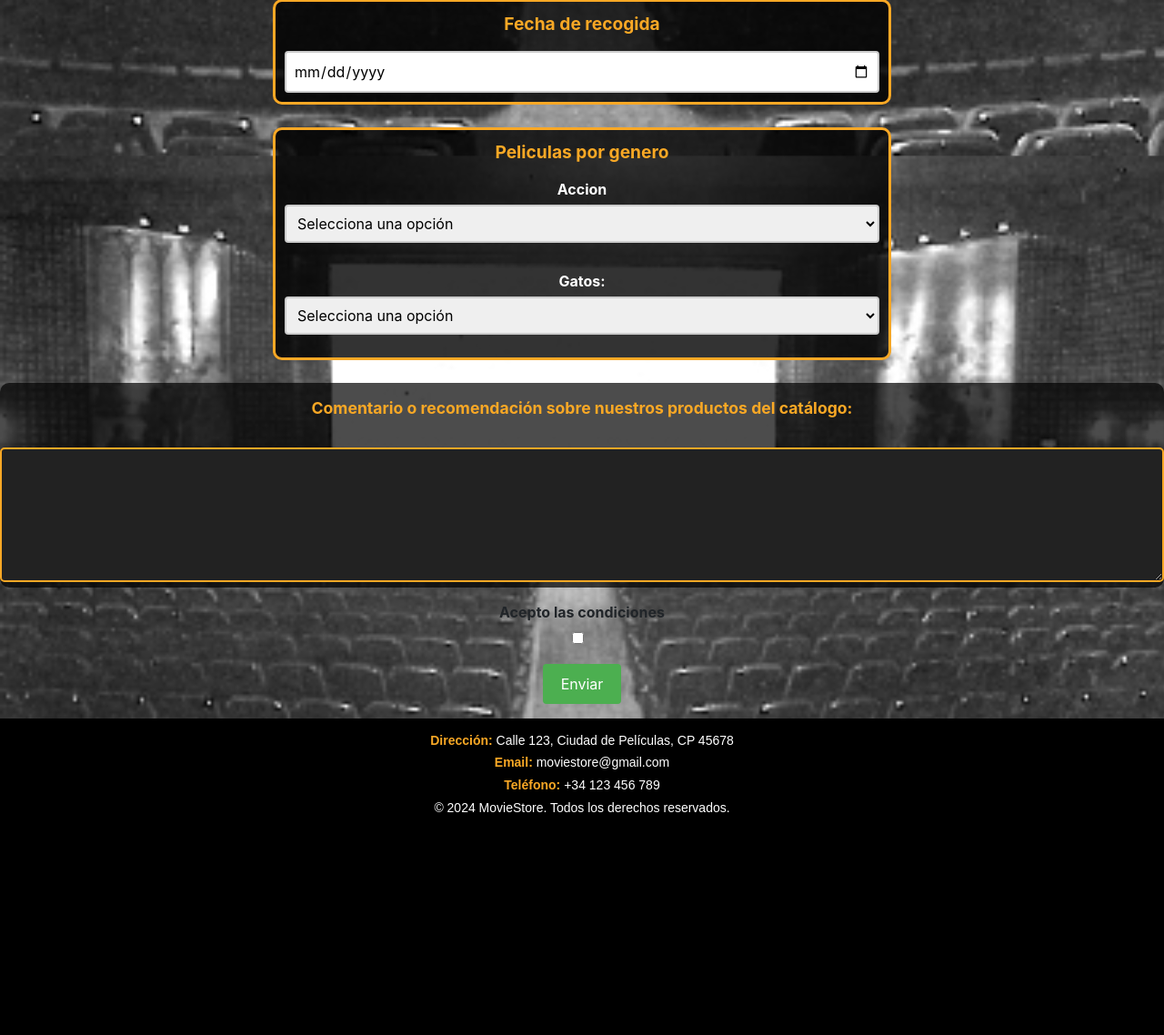
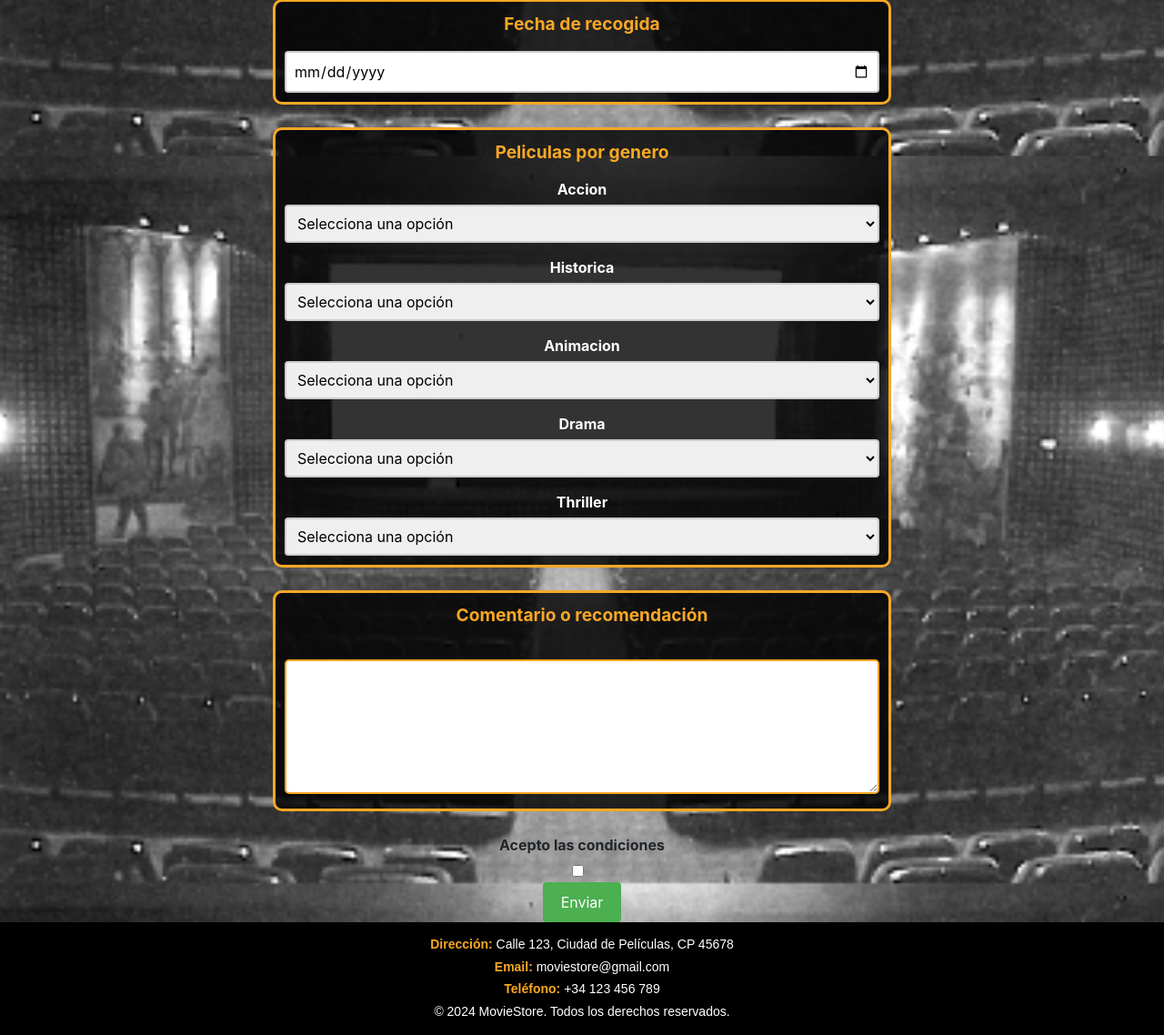
Before and after one commit to JuanGarrid0/Videoclub, a Django app: page /formulario in a window 1280 px wide. Shown: the part 629-1767 px from the top of the page at 91% size. Before the commit the page ends 1522 px from the top, so only its background shows below. Run offline with Django 5.2, Linux system fonts and the light colour scheme; some libraries are stand-ins or nearby versions.

Commit message:
formulario

```diff
--- a/videoclub/movies/static/movies/styles.css
+++ b/videoclub/movies/static/movies/styles.css
@@ -402,23 +402,6 @@
     margin-bottom: 10px;
 }
 
-.conejo-cobaya {
-    color: white;
-    display: flex;
-    gap: 20px;
-    align-items: center;
-    justify-content: center;
-}
-.conejo-cobaya label {
-    font-size: 1em;
-    color: #f9a825; /* Dorado en las etiquetas */
-}
-.conejo-cobaya input[type="checkbox"] {
-    margin-right: 10px;
-}
-#perros, #gatos, .conejo-cobaya, #aves, #acuaticos {
-    margin-bottom: 15px;
-}
 input[type="checkbox"]:hover {
     transform: scale(1.2);
     cursor: pointer;
@@ -578,9 +561,7 @@
 form {
     margin: 20px;
 }
-.form-group {
-    margin-bottom: 20px;
-}
+
 #formulario form {
     background-color: rgba(0, 0, 0, 0.8);
     border-radius: 10px;
@@ -606,6 +587,10 @@
     border-radius: 15px;
     width: 200px;
     height: 200px;
+}
+
+#formulario textarea {
+    background-color: white;
 }
 
 /* Fin del código de alquilar (formulario)*/
--- a/videoclub/movies/templates/movies/formulario.html
+++ b/videoclub/movies/templates/movies/formulario.html
@@ -27,21 +27,49 @@
         <!-- Si seleccionas una peli las otras ya no se pueden seleccionar -->
         <form>
             <legend><strong>Peliculas por genero</strong></legend>
-            <label for="perros">Accion</label>
-            <select id="perros" name="perros">
+            <label for="accion">Accion</label>
+            <select id="accion" name="accion">
                 <option disabled selected>Selecciona una opción</option>
                 <option value="none">Anular selección</option>
                 <option>Pulp Fiction</option>
                 <option>Ready Player One</option>
             </select>
-            <label for="gatos">Gatos:</label>
-            <select id="gatos" name="gatos">
+            <label for="historica">Historica</label>
+            <select id="historica" name="historica">
                 <option disabled selected>Selecciona una opción</option>
                 <option value="none">Anular selección</option>
-                <option>Común</option>
-                <option>Persa</option>
-                <option>Siames</option>
+                <option>La lista de Schindler</option>
             </select>
+            <label for="animacion">Animacion</label>
+            <select id="animacion" name="animacion">
+                <option disabled selected>Selecciona una opción</option>
+                <option value="none">Anular selección</option>
+                <option>Bambi</option>
+            </select>
+            <label for="drama">Drama</label>
+            <select id="drama" name="drama">
+                <option disabled selected>Selecciona una opción</option>
+                <option value="none">Anular selección</option>
+                <option>Million Dollar Baby</option>
+                <option>Seven</option>
+                <option>Mindhunter</option>
+                <option>House of Cards</option>
+                <option>Gran Torino</option>
+            </select>
+            <label for="thriller">Thriller</label>
+            <select id="thriller" name="thriller">
+                <option disabled selected>Selecciona una opción</option>
+                <option value="none">Anular selección</option>
+                <option>Fight Club</option>
+                <option>Zodiac</option>
+            </select>
+        </form>
+        <!-- Comentarios -->
+        <form>
+            <legend><strong>Comentario o recomendación</strong></legend>
+            <br>
+            <textarea id="comentarios" name="textarea" rows="5" cols="50"></textarea>
+        </form>
         </form>
         <!-- Javascript con comentarios para entender lo que hace el codigo -->
         <script>
@@ -68,18 +96,12 @@
             });
         </script>
 
-        <fieldset>
-            <label for="comentarios">Comentario o recomendación sobre nuestros productos del catálogo:</label>
-            <br>
-            <textarea id="comentarios" name="textarea" rows="5" cols="50"></textarea>
-        </fieldset>
-
-        <div class="form-group">
+        <div id="form-group">
             <label for="aceptar">Acepto las condiciones</label>
             <input id="aceptar" type="checkbox" name="aceptar" value="a">
         </div>
 
-        <div class="form-group">
+        <div id="form-group">
             <input id="enviar" type="submit" value="Enviar">
         </div>
 
```
